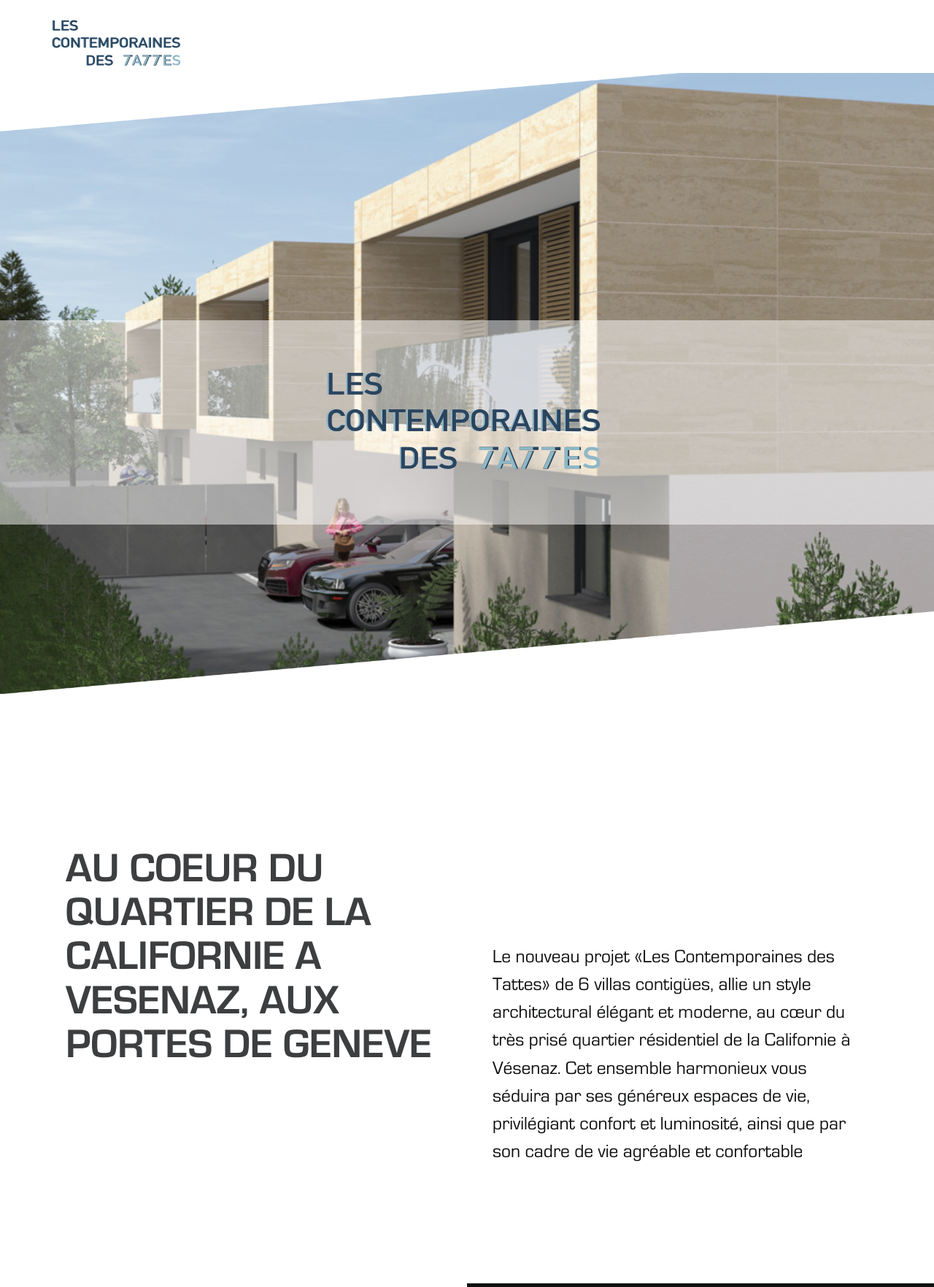
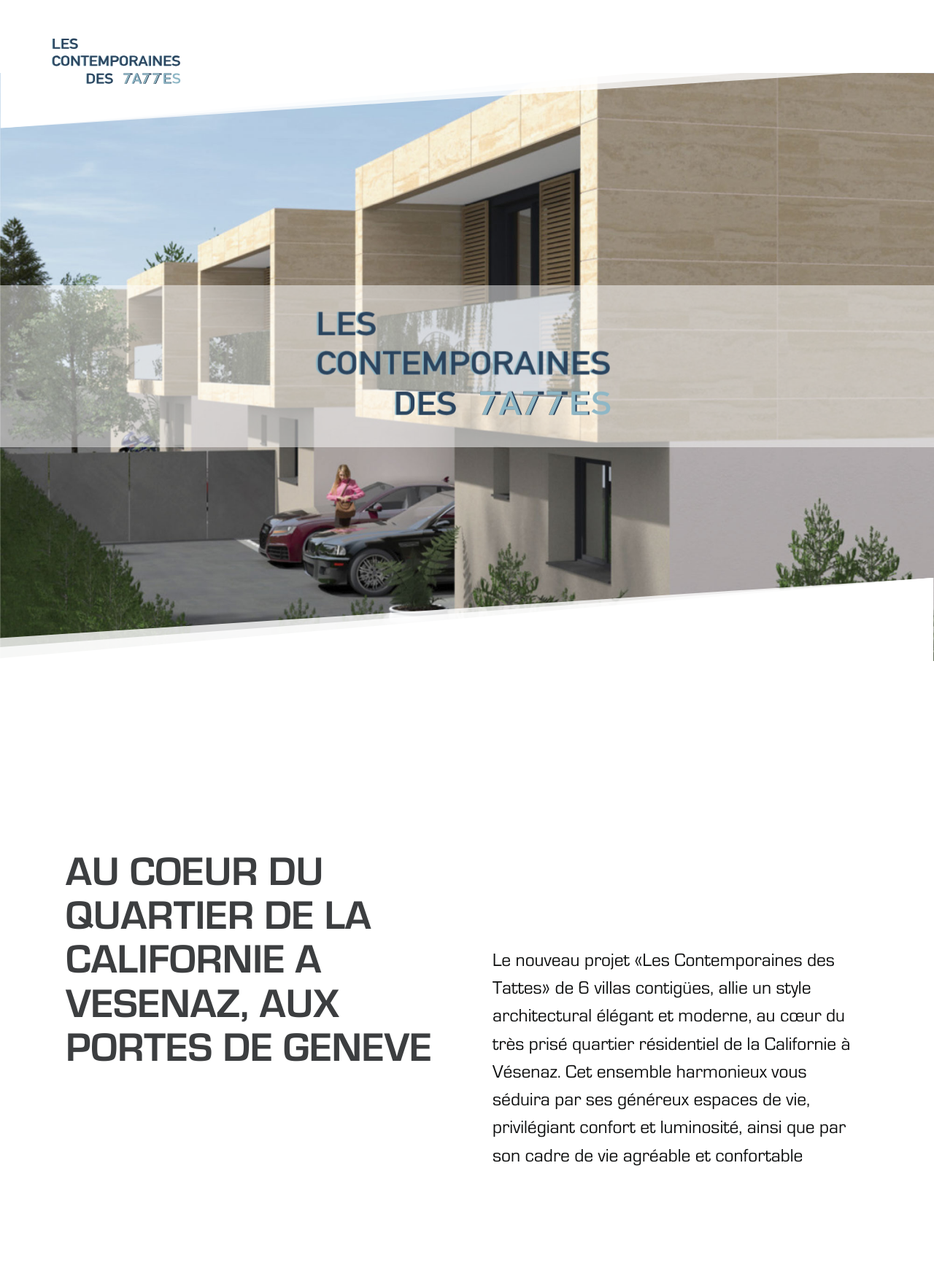
Before and after one commit to charlesharvey/tattes_20_static, a PHP site: page / in a window 1280 px wide; the page is wider, and only the part inside the window is pictured. Shown: the top 1764 px of that part at 73% size. Run offline with PHP 8.4, Linux system fonts and the light colour scheme.

Commit message:
add svgs to header

```diff
--- a/index.php
+++ b/index.php
@@ -1,13 +1,23 @@
 <?php include('includes/header.php'); ?>
 
-<section class="title_section invisible">
+<section class="title_section  ">
 
   <div class="title_container">
-    <div class="sliding_element">
-      <h1>Tattes</h1>
+    <div class="title_svg_container">
+      <?php include('images/logo-tattes.svg'); ?>
     </div>
   </div>
-  <img src="images/photo1.png" alt="">
+  <img src="images/tattes-header-photo.jpg" alt="">
+  <svg class="white_triangles" version="1.1" xmlns="http://www.w3.org/2000/svg" xmlns:xlink="http://www.w3.org/1999/xlink" x="0px" y="0px" preserveAspectRatio="none" viewBox="0 0 1441 175" style="enable-background:new 0 0 1441 175;" xml:space="preserve">
+    <polygon class="st0" points="0,175 1440,175 1440,0 0,124 " />
+    <polygon class="st1" points="0,175 1440,175 1440,0 0,93 " />
+    <polygon class="st1" points="0,175 1440,175 1440,0 0,107 " />
+  </svg>
+  <svg class="white_triangles white_triangles_top" version="1.1" xmlns="http://www.w3.org/2000/svg" xmlns:xlink="http://www.w3.org/1999/xlink" x="0px" y="0px" preserveAspectRatio="none" viewBox="0 0 1441 175" style="enable-background:new 0 0 1441 175;" xml:space="preserve">
+    <polygon class="st0" points="0,175 1440,175 1440,0 0,124 " />
+    <polygon class="st1" points="0,175 1440,175 1440,0 0,93 " />
+    <polygon class="st1" points="0,175 1440,175 1440,0 0,107 " />
+  </svg>
 </section>
 
 <section>
@@ -209,8 +219,8 @@
           <h4>UN ENSOLEILLEMENT TOUT AU LONG DE
             LA JOURNEE</h4>
 
-          <p>
-            Les parcelles seront séparées par des haies
+          <p>Chaque villa profitera d'espaces extérieurs aménagés avec soin et magnifiquement arborés.</p>
+          <p> Les parcelles seront séparées par des haies
             et des arbustes ce qui garantira une privacité
             optimale.</p>
           <p>Idéalement exposées Sud-Ouest, les terrasses
@@ -345,7 +355,7 @@
     <div class="row">
       <div class="col-sm-6">
         <div class="sliding_element">
-          <h3>PARTENARES </h3>
+          <h3>PARTENAIRES </h3>
 
           <h4>PROMOTEUR </h4>
           <img class="partner_logo" src="images/logo-primogefi.png" alt="">
--- a/scss/header.scss
+++ b/scss/header.scss
@@ -12,7 +12,7 @@ header {
 
     margin: 0;
     position: relative;
-    z-index: 100;
+    z-index: 200;
     text-transform: uppercase;
 
 
@@ -117,7 +117,7 @@ header {
                     background-size: contain;
                     text-indent: -9999px;
                     position: relative;
-                    top: 25px;
+                    top: 50px;
                     padding: 0;
                     margin: 0;
 
--- a/scss/style.scss
+++ b/scss/style.scss
@@ -35,12 +35,17 @@ section {
   margin: 100px 0;
   position: relative;
 
+}
 
 
-  &.title_section {
-    margin-top: 0;
-    top: -30px;
-  }
+
+
+
+section.title_section {
+  margin-top: 0;
+  margin-bottom: 0;
+  top: -80px;
+
 
 }
 
@@ -48,7 +53,7 @@ section {
 
 .title_container {
   background-color: transparentize(white, 0.5);
-  padding: 0;
+  padding: 30px 0;
   position: absolute;
   top: 50%;
   left: 0;
@@ -58,22 +63,73 @@ section {
     top: 40%;
   }
 
-  h1 {
-    padding: 0;
-    margin: 0;
 
+
+  svg {
+
+    height: 160px;
+    margin: auto;
     width: 100%;
-    text-align: center;
-    height: 200px;
-    top: 0;
-    left: 0;
 
-    text-indent: -9999px;
-    background: url('../images/logo-tattes.svg') no-repeat center center;
-    background-size: 390px;
+    g.les,
+    g.tattes,
+    g.contemporaines {
+
+      &.les {
+        transform: translateX(#{$title_dist_move * -1});
+        opacity: 0;
+        animation: lesAnimation 3s forwards;
+        animation-delay: 1s;
+      }
+
+      &.tattes {
+        opacity: 0;
+        transform: translateX($title_dist_move);
+        animation: tattesAnimation 3s forwards;
+        animation-delay: 1s;
+      }
+
+      &.contemporaines {
+        opacity: 0;
+        animation: contemporainesAnimation 4s forwards;
+        animation-delay: 1s;
+      }
+
+    }
   }
 
+
+
+
 }
+
+
+svg.white_triangles {
+  position: absolute;
+  bottom: 0;
+  z-index: 100;
+  left: 0;
+  width: 100%;
+
+  &.white_triangles_top {
+    bottom: auto;
+    top: 0;
+    transform: rotate(180deg);
+  }
+
+
+  .st0 {
+    fill: #FFFFFF
+  }
+
+  .st1 {
+    fill: #FFFFFF;
+    opacity: 0.8;
+  }
+
+
+}
+
 
 
 .border_right,
--- a/scss/variables.scss
+++ b/scss/variables.scss
@@ -54,3 +54,51 @@ $browser_width: 1200px;
   background: -webkit-linear-gradient(legacy-direction($direction), $color-stops);
   background: linear-gradient($direction, $color-stops);
 }
+
+
+@keyframes fadeIn {
+  from {
+    opacity: 0;
+  }
+
+  to {
+    opacity: 1;
+  }
+}
+
+
+$title_dist_move: 50px;
+
+@keyframes contemporainesAnimation {
+  from {
+    opacity: 0;
+  }
+
+  to {
+    opacity: 1;
+  }
+}
+
+@keyframes lesAnimation {
+  from {
+    opacity: 0;
+    transform: translateX( #{$title_dist_move * -1}  );
+  }
+
+  to {
+    opacity: 1;
+    transform: translateX(00px);
+  }
+}
+
+@keyframes tattesAnimation {
+  from {
+    opacity: 0;
+    transform: translateX($title_dist_move);
+  }
+
+  to {
+    opacity: 1;
+    transform: translateX(00px);
+  }
+}
```
Also changed, not shown: css/style.css, images/logo-tattes.svg, images/tattes-header-photo.jpg (added).
